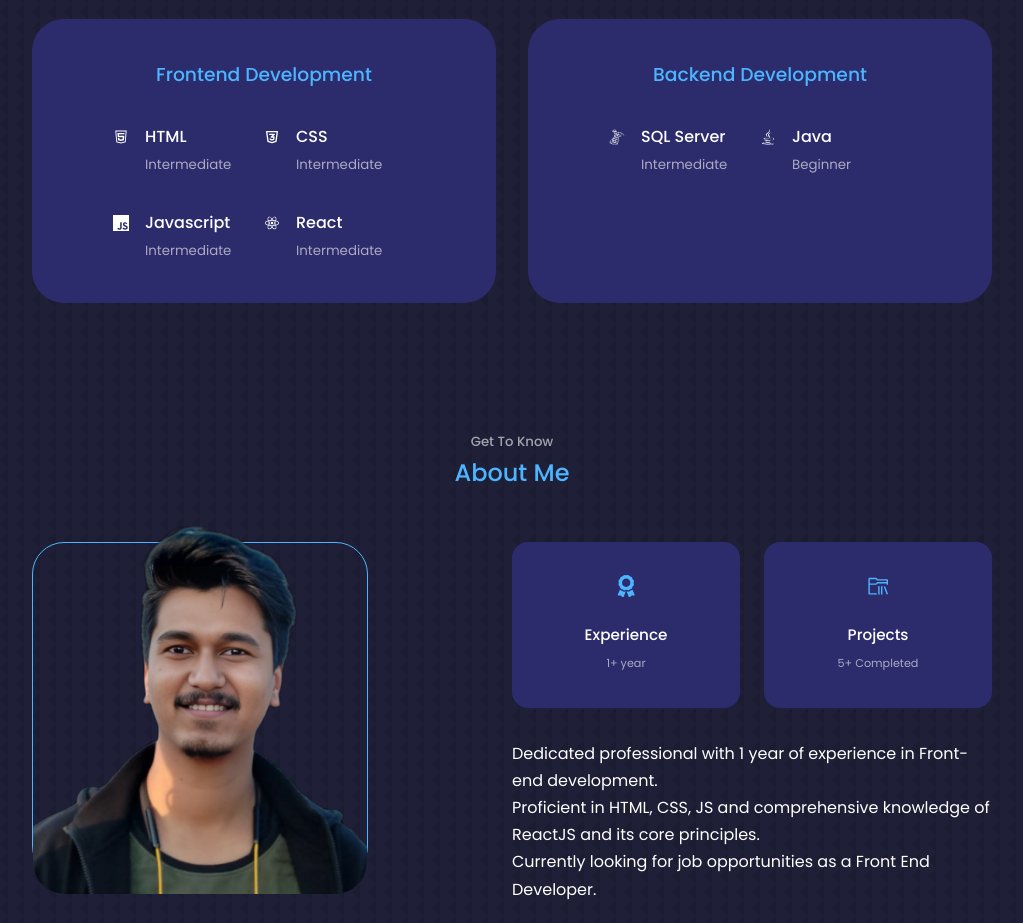
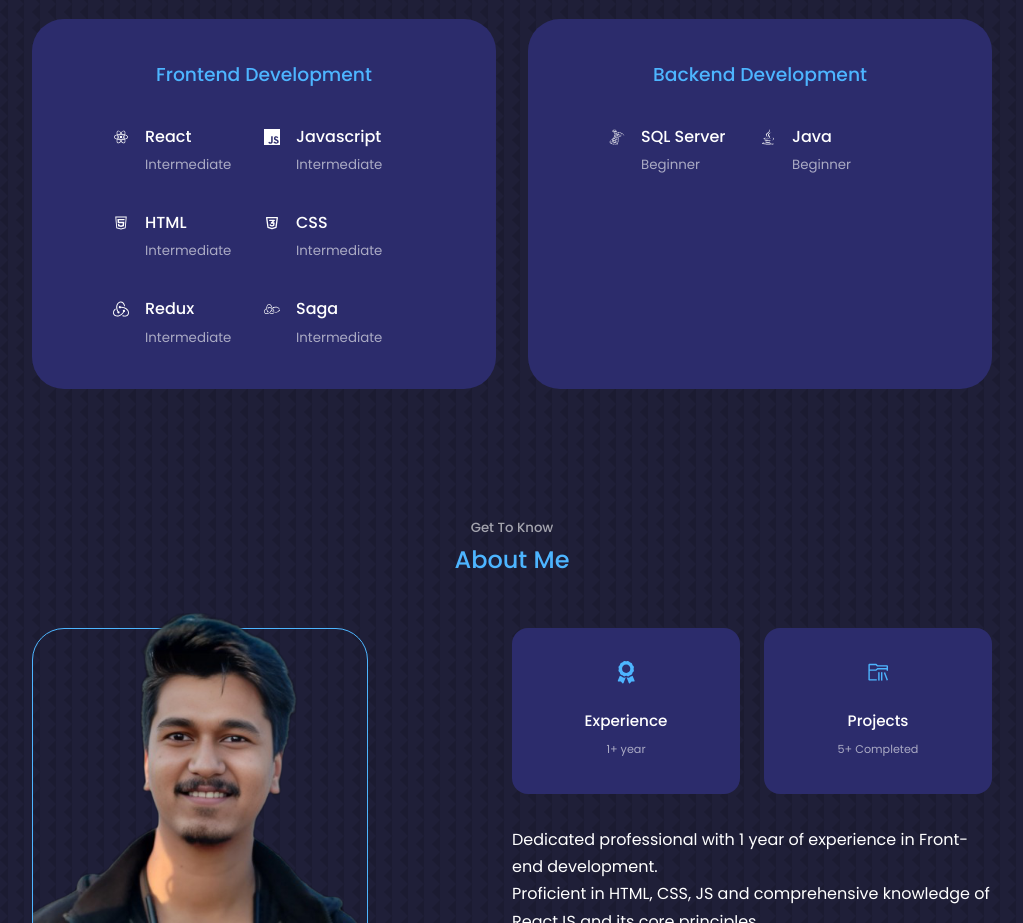
Before and after one commit to shubhamsaurav09/first-react-portfolio, a React (Create React App) app: page / in a window 1280 px wide. Shown: the part 1020-1943 px from the top of the page, without its empty margins (128-1151 px from the left). Built offline with nearby package versions, Linux system fonts and the light colour scheme.

Commit message:
add-redux-saga

```diff
--- a/src/components/experience/Experience.jsx
+++ b/src/components/experience/Experience.jsx
@@ -2,7 +2,12 @@
 import "./experience.css";
 import { AiOutlineHtml5 } from "react-icons/ai";
 import { TbBrandCss3 } from "react-icons/tb";
-import { SiJavascript, SiMicrosoftsqlserver } from "react-icons/si";
+import {
+  SiJavascript,
+  SiMicrosoftsqlserver,
+  SiRedux,
+  SiReduxsaga,
+} from "react-icons/si";
 import { RiReactjsFill } from "react-icons/ri";
 import { FaJava } from "react-icons/fa";
 
@@ -16,6 +21,20 @@
         <div className="experience_frontend">
           <h3>Frontend Development</h3>
           <div className="experience_content">
+            <article className="experience_details">
+              <RiReactjsFill className="experience_details-icons" />
+              <div>
+                <h4>React</h4>
+                <small className="text-light">Intermediate</small>
+              </div>
+            </article>
+            <article className="experience_details">
+              <SiJavascript className="experience_details-icons" />
+              <div>
+                <h4>Javascript</h4>
+                <small className="text-light">Intermediate</small>
+              </div>
+            </article>
             <article className="experience_details">
               <AiOutlineHtml5 className="experience_details-icons" />
               <div>
@@ -31,16 +50,16 @@
               </div>
             </article>
             <article className="experience_details">
-              <SiJavascript className="experience_details-icons" />
+              <SiRedux className="experience_details-icons" />
               <div>
-                <h4>Javascript</h4>
+                <h4>Redux</h4>
                 <small className="text-light">Intermediate</small>
               </div>
             </article>
             <article className="experience_details">
-              <RiReactjsFill className="experience_details-icons" />
+              <SiReduxsaga className="experience_details-icons" />
               <div>
-                <h4>React</h4>
+                <h4>Saga</h4>
                 <small className="text-light">Intermediate</small>
               </div>
             </article>
@@ -53,7 +72,7 @@
               <SiMicrosoftsqlserver className="experience_details-icons" />
               <div>
                 <h4>SQL Server</h4>
-                <small className="text-light">Intermediate</small>
+                <small className="text-light">Beginner</small>
               </div>
             </article>
             <article className="experience_details">
```
